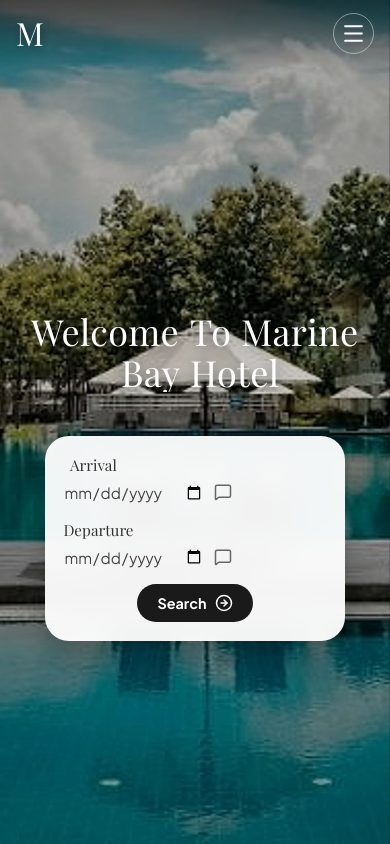
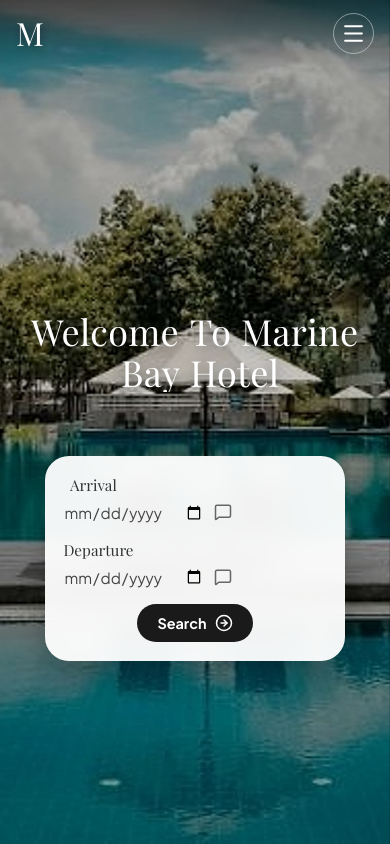
Before and after one commit to TashmithBopage/MarineBayHotel, a React (Create React App) app in the folder frontend/: page / in a window 390 px wide. Shown: the top 844 px of the page. Built offline with nearby package versions, Linux system fonts and the light colour scheme; a web font is replaced by a local one.

Commit message:
made some changes for design

```diff
--- a/frontend/src/components/HeroSection.css
+++ b/frontend/src/components/HeroSection.css
@@ -176,7 +176,7 @@
     width: min(100%, 300px);
     padding: 1.15rem;
     gap: 1rem;
-    transform: translateY(0.75rem);
+    transform: translateY(2rem);
   }
 
   .search-input-group {
```
